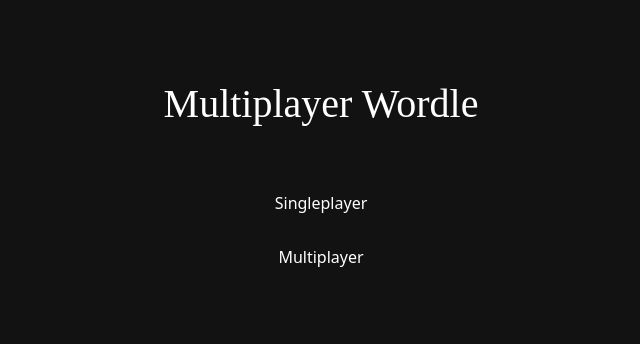
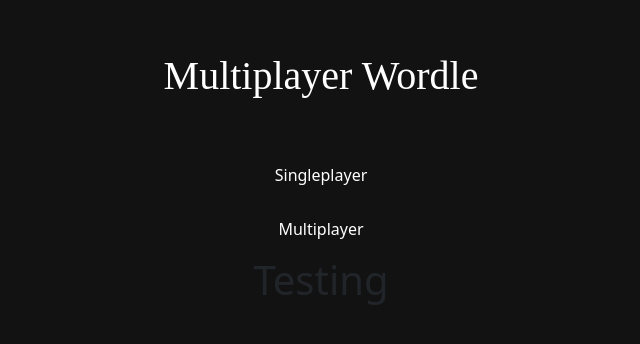
Before and after one commit to GashDarnit/MultiplayerWordle, a React (Vite) app: page / in a window 1280 px wide. Shown: the part 228-572 px from the top of the page, without its empty margins (319-959 px from the left). Built offline with nearby package versions, Linux system fonts and the light colour scheme.

Commit message:
Added Game.tsx

```diff
--- a/src/App.tsx
+++ b/src/App.tsx
@@ -1,5 +1,6 @@
 import React from 'react';
 import './App.css';
+import Game from './Game.tsx';
 
 function App() {
   return (
@@ -19,6 +20,8 @@
 
         }}>Multiplayer</button>
       </div>
+
+      <Game/>
     </div>
   );
 }
--- /dev/null
+++ b/src/Game.tsx
@@ -0,0 +1,12 @@
+function Game(){
+    return (
+        <div>
+
+        <h1>Testing</h1>
+
+        </div>
+    );
+}
+
+
+export default Game;
```
